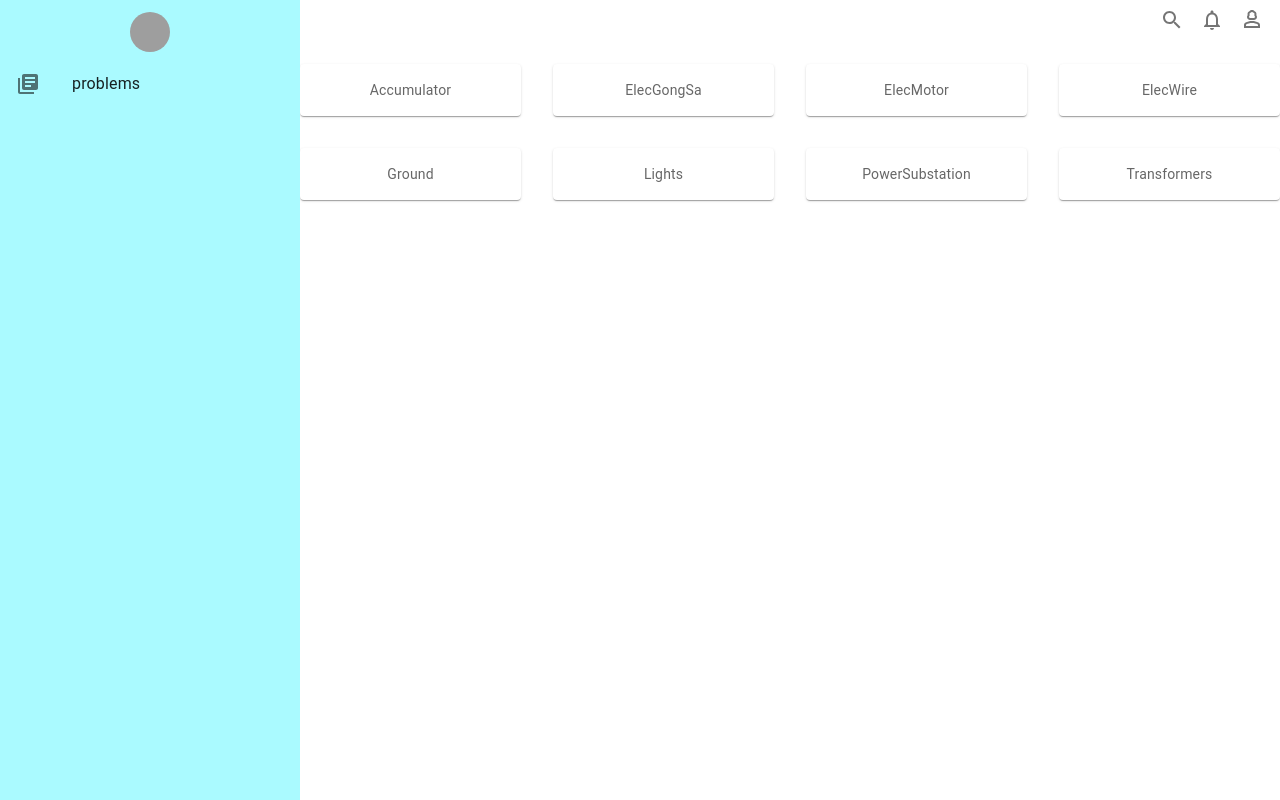
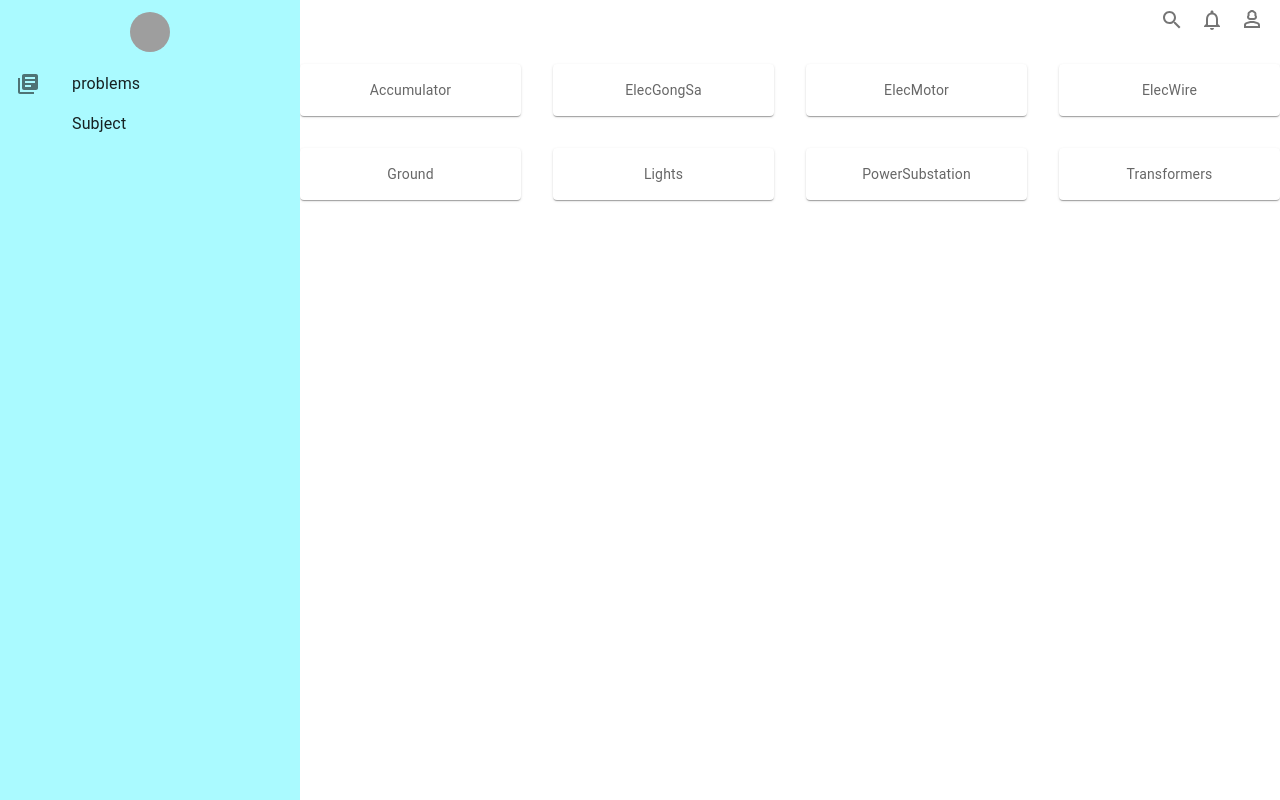
Before and after one commit to Eonyong/MyWeb, a React (Create React App) app in the folder client/: page /problems in a window 1280 px wide. Built offline with nearby package versions, Linux system fonts and the light colour scheme; no server answers; grey boxes are pictures that could not be loaded.

Commit message:
:bug: : route code error fix

```diff
--- a/client/src/App.tsx
+++ b/client/src/App.tsx
@@ -12,7 +12,7 @@ const App = () => {
           <Route path="/" element={<MainLayout />}>
             {routes}
           </Route>
-          <Route path="*" element={<h1>404 Not Found</h1>} />
+          {/* <Route path="*" element={<h1>404 Not Found</h1>} /> */}
         </Routes>
       </BrowserRouter>
     </HelmetProvider>
--- a/client/src/pages/Problems.tsx
+++ b/client/src/pages/Problems.tsx
@@ -83,7 +83,7 @@ const Problems = () => {
       )
     );
   }
-
+  console.log(subject);
   return (
     <div>
       <Swiper {...swiperOptions} style={{ alignItems: 'center' }}>
--- a/client/src/routes/appRoutes.tsx
+++ b/client/src/routes/appRoutes.tsx
@@ -1,15 +1,20 @@
-import React from 'react';
-import HomePage from '../pages/dashboard/home/HomePage';
+import React, { lazy, Suspense } from 'react';
 import { RouteType } from './config';
-import Problems from '../pages/Problems';
-import SubjectIndex from '../pages/dashboard/SubjectIndex';
 import HomeIcon from '@mui/icons-material/Home';
 import LibraryBooksIcon from '@mui/icons-material/LibraryBooks';
+
+const HomePage = lazy(() => import('../pages/dashboard/home/HomePage'));
+const Problems = lazy(() => import('../pages/Problems'));
+const SubjectIndex = lazy(() => import('../pages/dashboard/SubjectIndex'));
 
 const appRoutes: RouteType[] = [
   {
     index: true,
-    element: <HomePage />,
+    element: (
+      <Suspense fallback={<div>Loading...</div>}>
+        <HomePage />
+      </Suspense>
+    ),
     state: 'home',
     sidebarProps: {
       displayText: 'Home',
@@ -17,27 +22,31 @@ const appRoutes: RouteType[] = [
     },
   },
   {
-    // 위 /problems 링크의 화면
     index: true,
     path: '/problems',
-    element: <SubjectIndex />,
+    element: (
+      <Suspense fallback={<div>Loading...</div>}>
+        <SubjectIndex />
+      </Suspense>
+    ),
     state: 'problems',
     sidebarProps: {
       displayText: 'problems',
       icon: <LibraryBooksIcon />,
     },
-    child: [
-      // /problems/과목 링크의 화면
+  },
   {
     path: '/problems/:subject',
-        element: <Problems />,
+    element: (
+      <Suspense fallback={<div>Loading...</div>}>
+        <Problems />
+      </Suspense>
+    ),
     state: 'problems.subject',
     sidebarProps: {
       displayText: 'Subject',
     },
   },
-    ],
-  },
 ];
 
 export default appRoutes;
--- a/client/src/routes/index.tsx
+++ b/client/src/routes/index.tsx
@@ -1,4 +1,4 @@
-import React from 'react';
+import * as React from 'react';
 import { Route } from 'react-router-dom';
 import { RouteType } from './config';
 import PageWrapper from '../components/layout/PageWrapper';
```
Lines whose indentation alone changed are shown as unchanged.
